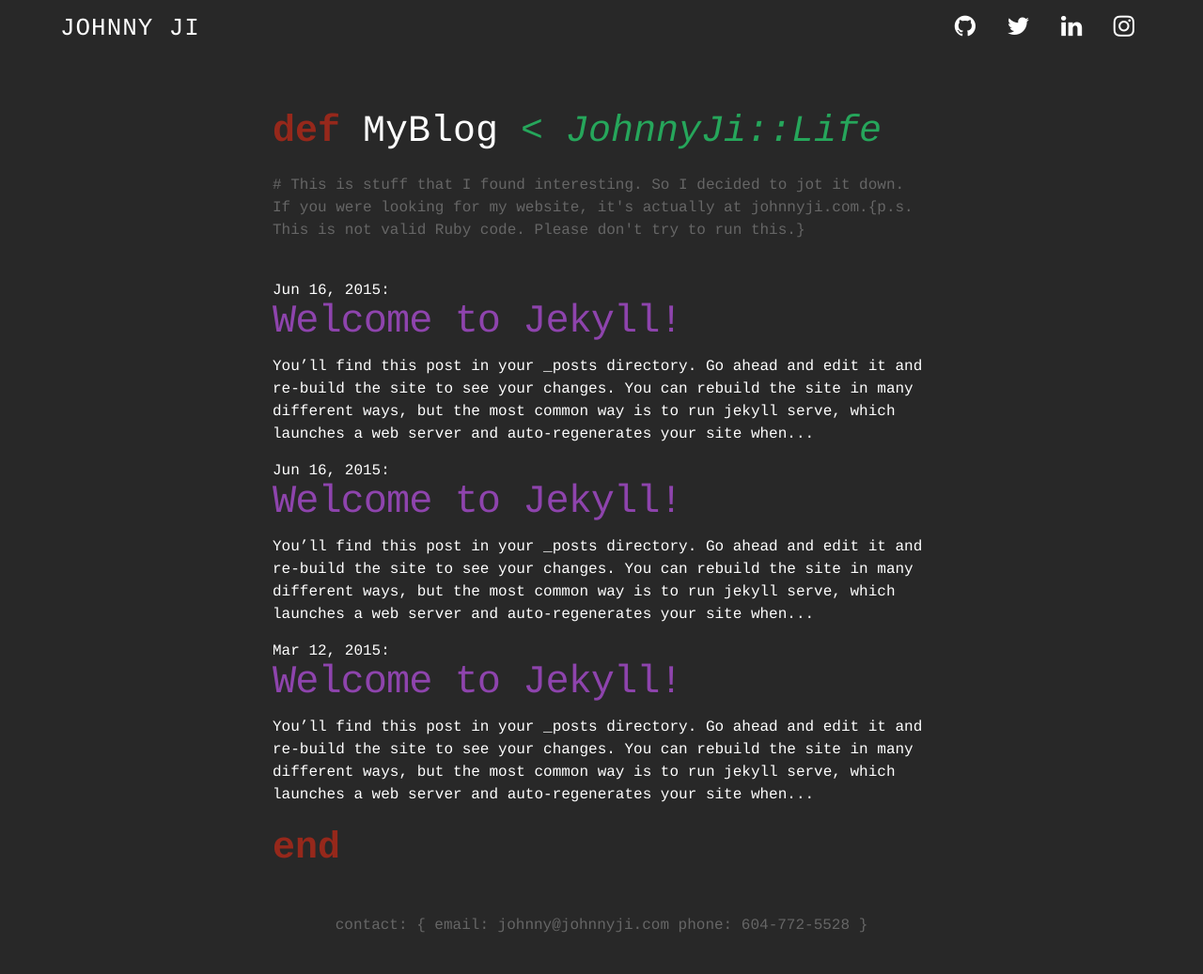
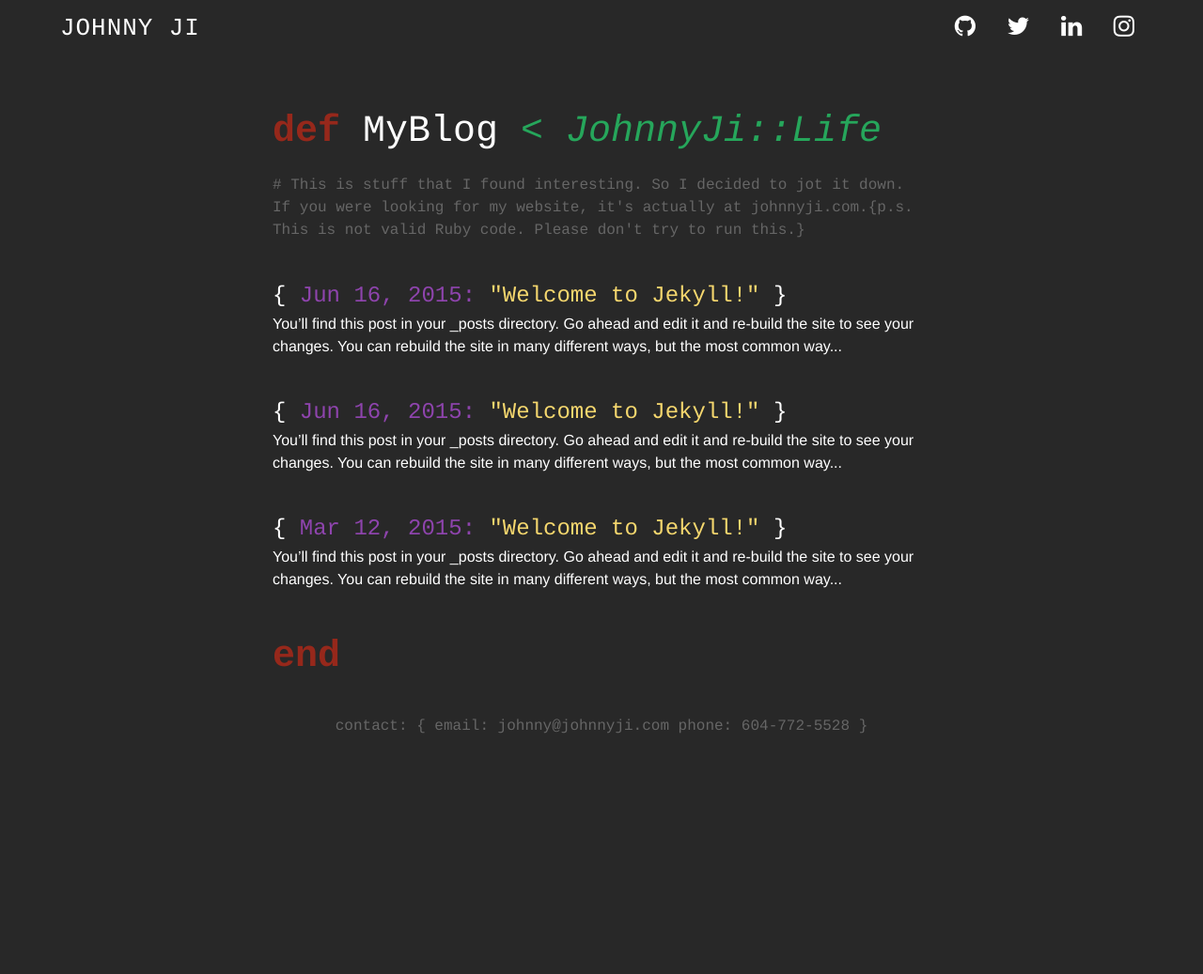
Before and after one commit to johnnyji/jekyll_blog, a Jekyll site: the page built from index.html, in a window 1280 px wide. Shown: the whole page at 94% size. Built offline with Jekyll 4.4.1, drawn with Linux system fonts in a browser that asks for light colours; nearby versions of some CDN libraries; after the commit the page ends 900 px from its top, so only the background shows below that.

Commit message:
add additional styling

```diff
--- a/_sass/_footer.scss
+++ b/_sass/_footer.scss
@@ -2,7 +2,7 @@ footer {
   text-align: center;
   color: $comment-color;
   font-family: $code-font;
-  margin: 2.5rem 0;
+  margin: 2rem 0;
   a {
     @include transition(0.3s);
     color: inherit;
--- a/_sass/_index.scss
+++ b/_sass/_index.scss
@@ -1,3 +1,19 @@
+.index-container {
+  position: relative;
+  margin: 0 auto;
+  width: 60vw;
+  max-width: 700px;
+  @include medium-viewport {
+    width: 70vw;
+  }
+  @include larger-mobile-viewport {
+    width: 80vw;
+  }
+  @include mobile-viewport {
+    width: 90vw;
+  }
+}
+
 .intro-container {
   @include mobile-viewport { display: none; }
   @include larger-mobile-viewport { display: none; }
@@ -18,15 +34,38 @@
 }
 
 .post-list {
-
-}
-
-.post-container {
-
-}
-
-.post-preview {
-
+  position: relative;
+  .post-container {
+    position: relative;
+    margin: 2.5rem 0;
+    .post-header {
+      @include mobile-viewport { font-size: 1rem; };
+      @include medium-viewport { font-size: 1.25rem; };
+      position: relative;
+      font-size: 1.5rem;
+      .post-date {
+        @include transition(0s);
+        position: relative;
+        color: $link-color;
+        display: inline-block;
+        &:hover {
+          color: $link-hover-color;
+        }
+      }
+      .post-title {
+        @include transition(0s);
+        position: relative;
+        color: $string-color;
+        display: inline-block;
+        &:hover {
+          color: $link-hover-color;
+        }
+      }
+    }
+    .post-preview {
+      font-family: $base-font-family;
+    }
+  }
 }
 
 .end-class {
--- a/_sass/_layout.scss
+++ b/_sass/_layout.scss
@@ -5,63 +5,17 @@
 @import "index";
 @import "footer";
 @import "header";
+@import "post";
 
 
 /**
  * Page content
  */
+
 .page-container {
   position: relative;
   margin: 0 auto;
-  width: 60vw;
-  max-width: 700px;
-  @include medium-viewport {
-    width: 70vw;
-  }
-  @include larger-mobile-viewport {
-    width: 80vw;
-  }
-  @include mobile-viewport {
-    width: 90vw;
-  }
-}
-
-.page-heading {
-    font-size: 20px;
-}
-
-.post-list {
-    margin-left: 0;
-    list-style: none;
-    > li {
-        margin-bottom: $spacing-unit;
-    }
-}
-
-.post-meta {
-    font-size: $small-font-size;
-    color: $grey-color;
-}
-
-.post-link {
-    display: block;
-    font-size: 24px;
-}
-
-/**
- * Posts
- */
-.post-header {
-    margin-bottom: $spacing-unit;
-}
-
-.post-title {
-    font-size: 42px;
-    letter-spacing: -1px;
-    line-height: 1;
-    @include media-query($on-laptop) {
-        font-size: 36px;
-    }
+  width: 100%;
 }
 
 .post-content {
--- /dev/null
+++ b/_sass/_post.scss
@@ -0,0 +1,18 @@
+.single-post-container {
+  position: relative;
+  background-color: white;
+  padding: 2rem;
+  width: 100vw;
+}
+
+.single-post {
+  position: relative;
+  margin: 0 auto;
+  width: 80%;
+  header {
+    color: black;
+  }
+  article {
+    color: black;
+  }
+}
--- a/css/main.scss
+++ b/css/main.scss
@@ -18,6 +18,7 @@ $background-color: #282828;
 $brand-color:      #2a7ae2;
 $link-color:       #8E44AD;
 $link-hover-color: #BE90D4;
+$string-color:     #F5D76E;
 $comment-color:    #666;
 
 $grey-color:       #828282;
--- a/index.html
+++ b/index.html
@@ -1,9 +1,7 @@
 ---
 layout: default
 ---
-
-<div class="home">
-
+<div class="index-container">
   <div class="intro-container">
     <h2 class="ruby class-header">
       <span class="ruby keyword">def</span> MyBlog
@@ -13,21 +11,29 @@ layout: default
       # This is stuff that I found interesting. So I decided to jot it down. If you were looking for my website, it's actually at
       <a class="website-link" href="http://johnnyji.com" target="_blank">johnnyji.com</a>.{p.s. This is not valid Ruby code. Please don't try to run this.}
     </p>
-  </div>
+    </div>
 
-  <div class="post-list">
+    <div class="post-list">
+
     {% for post in site.posts %}
       <div class="post-container">
-        <div class="post-date">{{ post.date | date: "%b %-d, %Y" }}:</div>
-        <h3 class="post-title">
-          <a href="{{ post.url | prepend: site.baseurl }}">{{ post.title }}</a>
-        </h3>
+        <div class="post-header">
+          {
+            <a class="post-date" href="{{ post.url | prepend: site.baseurl }}">
+              {{ post.date | date: "%b %-d, %Y" }}:
+            </a>
+            <a class="post-title" href="{{ post.url | prepend: site.baseurl }}">
+            "{{ post.title }}"
+            </a>
+          }
+        </div>
         <p class="post-preview">
-          {{ post.content | strip_html | truncatewords:50 }}
+          {{ post.content | strip_html | truncatewords:35 }}
         </p>
       </div>
     {% endfor %}
-  </div>
+
+    </div>
 
   <h2 class="ruby keyword end-class">end</h2>
 
```
Also changed, not shown: _layouts/post.html (+3 -4 lines). Lines whose indentation alone changed are shown as unchanged.
